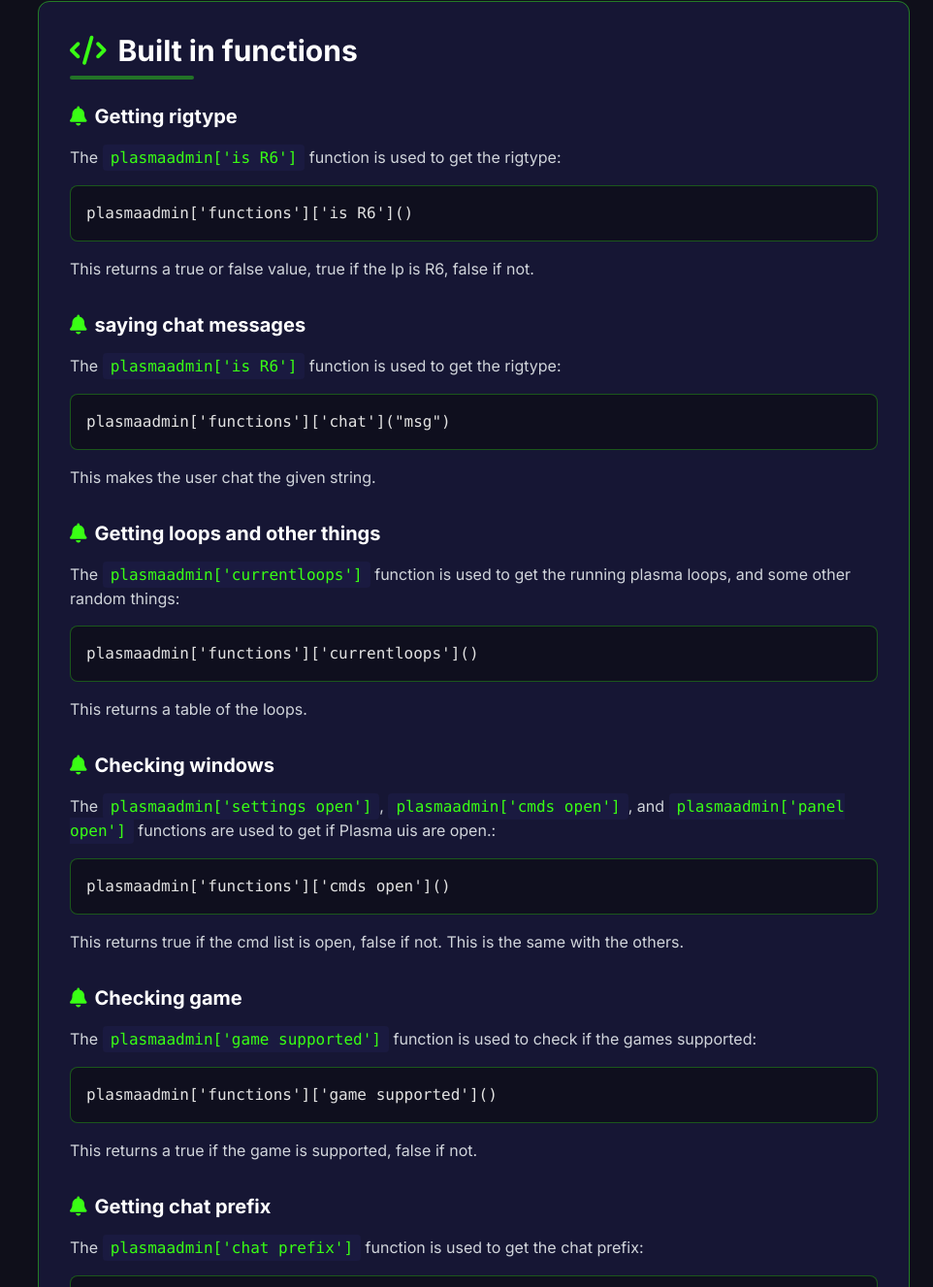
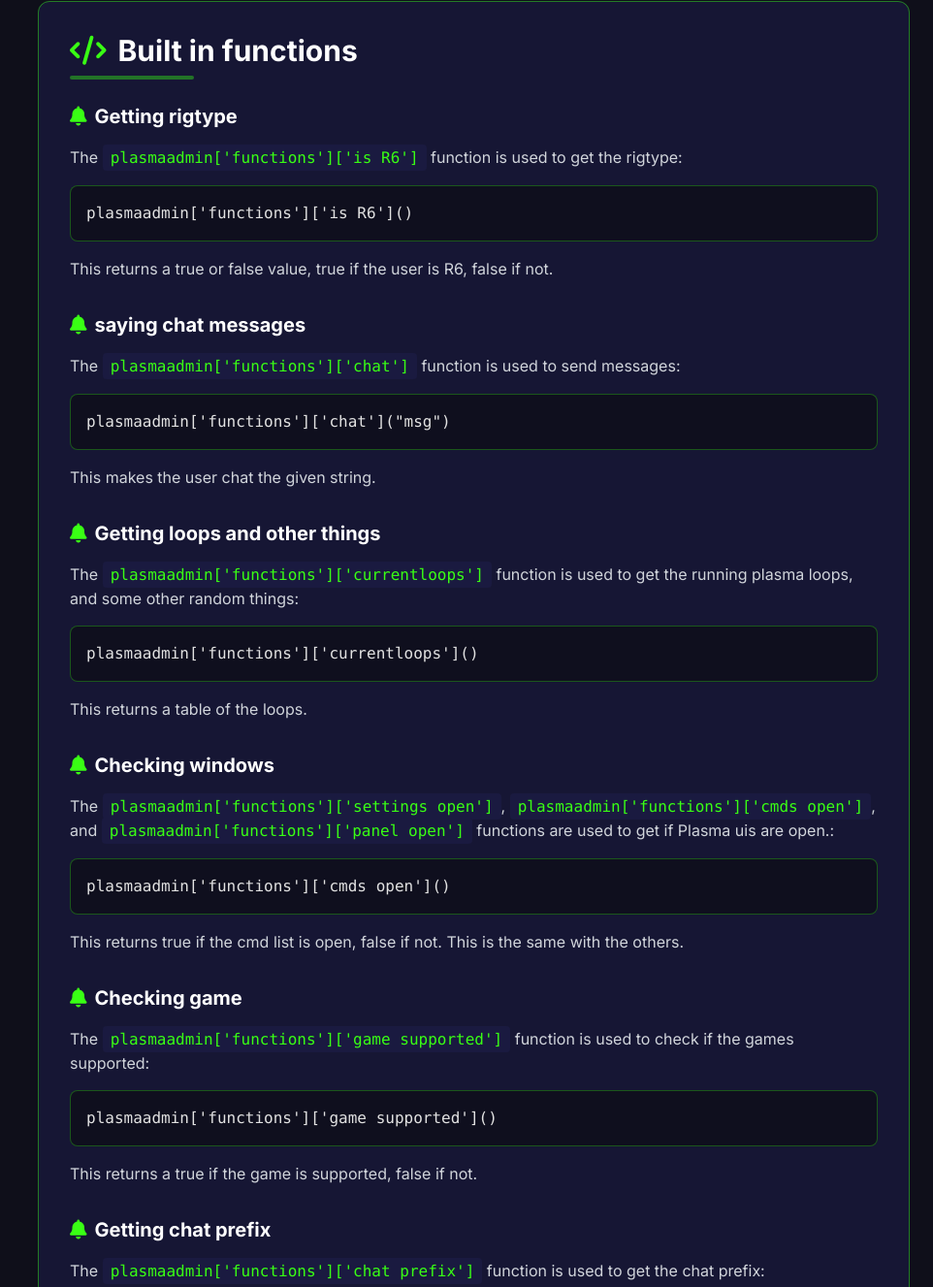
Before and after one commit to jj123llol/Plasma-Admin-Offical-Site, a plain HTML site: page docs.html in a window 1280 px wide. Shown: the part 3687-5014 px from the top of the page at 97% size, without its empty margins (318-1280 px from the left). Drawn offline with nearby package versions, Linux system fonts and the light colour scheme.

Commit message:
Update docs.html

```diff
--- a/docs.html
+++ b/docs.html
@@ -525,7 +525,7 @@ end, false, "Prints the text entered to the console.")</code></pre>
                 Getting rigtype
               </h3>
               <p class="text-gray-300 mb-4">
-                The <code class="bg-[#1A1A40] text-[#39FF14] px-2 py-1 rounded">plasmaadmin['is R6']</code> function is used to get the rigtype:
+                The <code class="bg-[#1A1A40] text-[#39FF14] px-2 py-1 rounded">plasmaadmin['functions']['is R6']</code> function is used to get the rigtype:
               </p>
 
               <div class="code-block mb-4">
@@ -533,7 +533,7 @@ end, false, "Prints the text entered to the console.")</code></pre>
               </div>
 
               <p class="text-gray-300">
-                This returns a true or false value, true if the lp is R6, false if not.
+                This returns a true or false value, true if the user is R6, false if not.
               </p>
             </div>
 
@@ -545,7 +545,7 @@ end, false, "Prints the text entered to the console.")</code></pre>
                 saying chat messages
               </h3>
               <p class="text-gray-300 mb-4">
-                The <code class="bg-[#1A1A40] text-[#39FF14] px-2 py-1 rounded">plasmaadmin['is R6']</code> function is used to get the rigtype:
+                The <code class="bg-[#1A1A40] text-[#39FF14] px-2 py-1 rounded">plasmaadmin['functions']['chat']</code> function is used to send messages:
               </p>
 
               <div class="code-block mb-4">
@@ -564,7 +564,7 @@ end, false, "Prints the text entered to the console.")</code></pre>
                 Getting loops and other things
               </h3>
               <p class="text-gray-300 mb-4">
-                The <code class="bg-[#1A1A40] text-[#39FF14] px-2 py-1 rounded">plasmaadmin['currentloops']</code> function is used to get the running plasma loops, and some other random things:
+                The <code class="bg-[#1A1A40] text-[#39FF14] px-2 py-1 rounded">plasmaadmin['functions']['currentloops']</code> function is used to get the running plasma loops, and some other random things:
               </p>
 
               <div class="code-block mb-4">
@@ -583,7 +583,7 @@ end, false, "Prints the text entered to the console.")</code></pre>
                 Checking windows
               </h3>
               <p class="text-gray-300 mb-4">
-                The <code class="bg-[#1A1A40] text-[#39FF14] px-2 py-1 rounded">plasmaadmin['settings open']</code>, <code class="bg-[#1A1A40] text-[#39FF14] px-2 py-1 rounded">plasmaadmin['cmds open']</code>, and <code class="bg-[#1A1A40] text-[#39FF14] px-2 py-1 rounded">plasmaadmin['panel open']</code> functions are used to get if Plasma uis are open.:
+                The <code class="bg-[#1A1A40] text-[#39FF14] px-2 py-1 rounded">plasmaadmin['functions']['settings open']</code>, <code class="bg-[#1A1A40] text-[#39FF14] px-2 py-1 rounded">plasmaadmin['functions']['cmds open']</code>, and <code class="bg-[#1A1A40] text-[#39FF14] px-2 py-1 rounded">plasmaadmin['functions']['panel open']</code> functions are used to get if Plasma uis are open.:
               </p>
 
               <div class="code-block mb-4">
@@ -602,7 +602,7 @@ end, false, "Prints the text entered to the console.")</code></pre>
                 Checking game
               </h3>
               <p class="text-gray-300 mb-4">
-                The <code class="bg-[#1A1A40] text-[#39FF14] px-2 py-1 rounded">plasmaadmin['game supported']</code> function is used to check if the games supported:
+                The <code class="bg-[#1A1A40] text-[#39FF14] px-2 py-1 rounded">plasmaadmin['functions']['game supported']</code> function is used to check if the games supported:
               </p>
 
               <div class="code-block mb-4">
@@ -621,7 +621,7 @@ end, false, "Prints the text entered to the console.")</code></pre>
                 Getting chat prefix
               </h3>
               <p class="text-gray-300 mb-4">
-                The <code class="bg-[#1A1A40] text-[#39FF14] px-2 py-1 rounded">plasmaadmin['chat prefix']</code> function is used to get the chat prefix:
+                The <code class="bg-[#1A1A40] text-[#39FF14] px-2 py-1 rounded">plasmaadmin['functions']['chat prefix']</code> function is used to get the chat prefix:
               </p>
 
               <div class="code-block mb-4">
@@ -639,7 +639,7 @@ end, false, "Prints the text entered to the console.")</code></pre>
                 Getting cmdbar prefix
               </h3>
               <p class="text-gray-300 mb-4">
-                The <code class="bg-[#1A1A40] text-[#39FF14] px-2 py-1 rounded">plasmaadmin['cmdbar prefix']</code> function is used to get the cmdbar prefix:
+                The <code class="bg-[#1A1A40] text-[#39FF14] px-2 py-1 rounded">plasmaadmin['functions']['cmdbar prefix']</code> function is used to get the cmdbar prefix:
               </p>
 
               <div class="code-block mb-4">
@@ -658,7 +658,7 @@ end, false, "Prints the text entered to the console.")</code></pre>
                 Getting if the user is premium
               </h3>
               <p class="text-gray-300 mb-4">
-                The <code class="bg-[#1A1A40] text-[#39FF14] px-2 py-1 rounded">plasmaadmin['premium']</code> function is used to get the players script status:
+                The <code class="bg-[#1A1A40] text-[#39FF14] px-2 py-1 rounded">plasmaadmin['functions']['premium']</code> function is used to get the players script status:
               </p>
 
               <div class="code-block mb-4">
```
